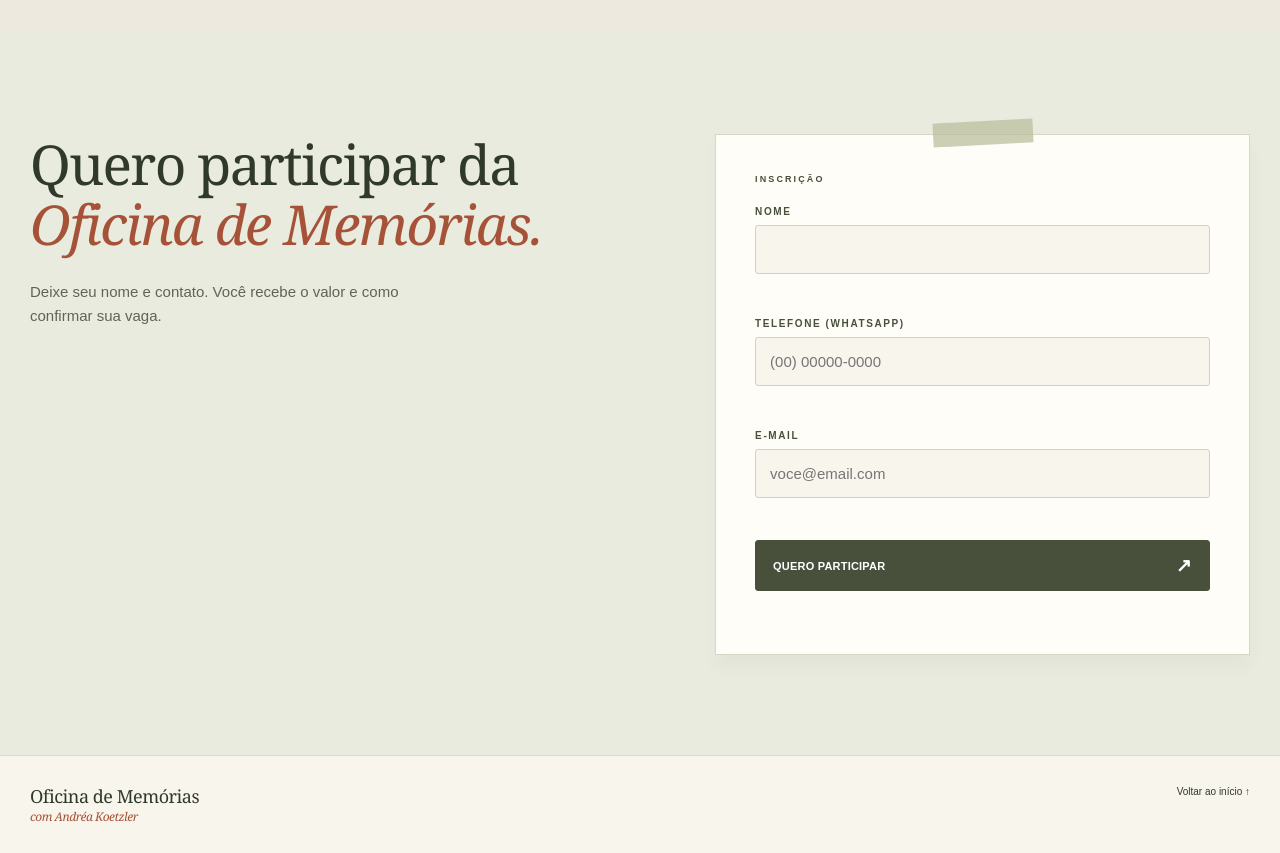
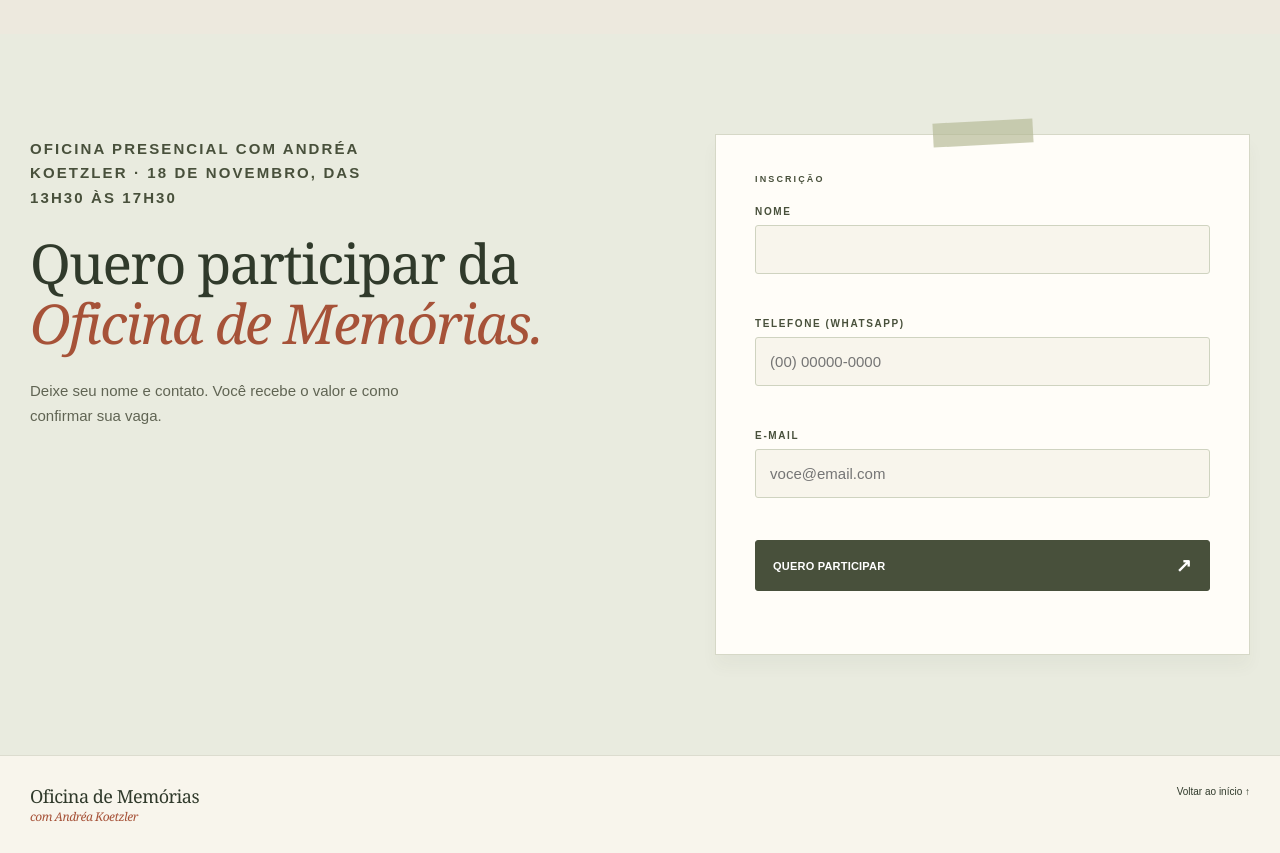
Before and after one commit to nicollekoetzler/fotolivro, a Next.js app: page / in a window 1280 px wide. Shown: the part 1620-2473 px from the top of the page. Built offline with nearby package versions, Linux system fonts and the light colour scheme.

Commit message:
Eyebrow com data e horário acima do título do formulário
Co-Authored-By: Claude Opus 5.5 <noreply@anthropic.com>
Claude-Session: https://claude.ai/code/session_01RedThfUxN7tTbwa436gzzp

```diff
--- a/app/page.tsx
+++ b/app/page.tsx
@@ -63,6 +63,7 @@ export default function Home() {
 <section className="band pad100 bg-4" id="participar">
   <div className="wrap offer">
     <div className="offer-l">
+      <p className="eyebrow">Oficina presencial com Andréa Koetzler · 18 de novembro, das 13h30 às 17h30</p>
       <h2 className="h2">Quero participar da<br className="d" /> <em>Oficina de Memórias.</em></h2>
       <p>Deixe seu nome e contato. Você recebe o valor e como confirmar sua vaga.</p>
     </div>
```
